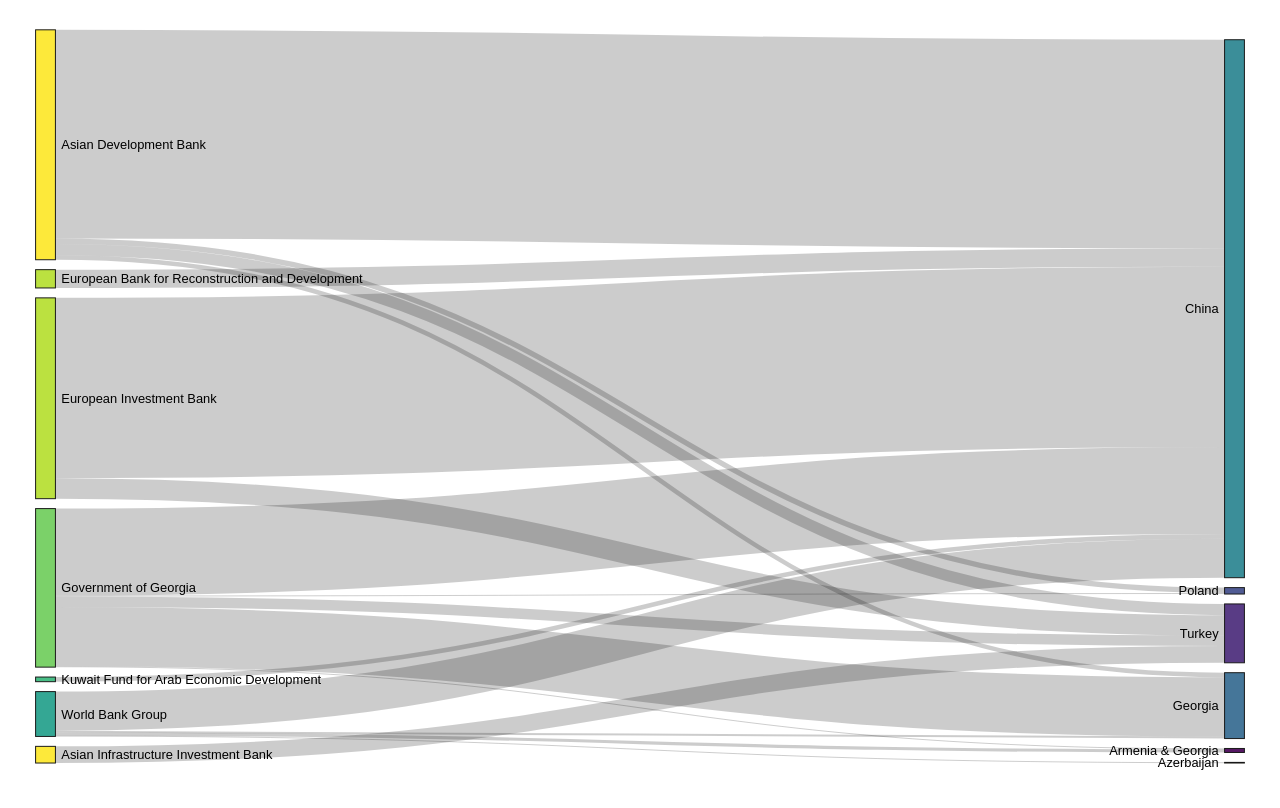
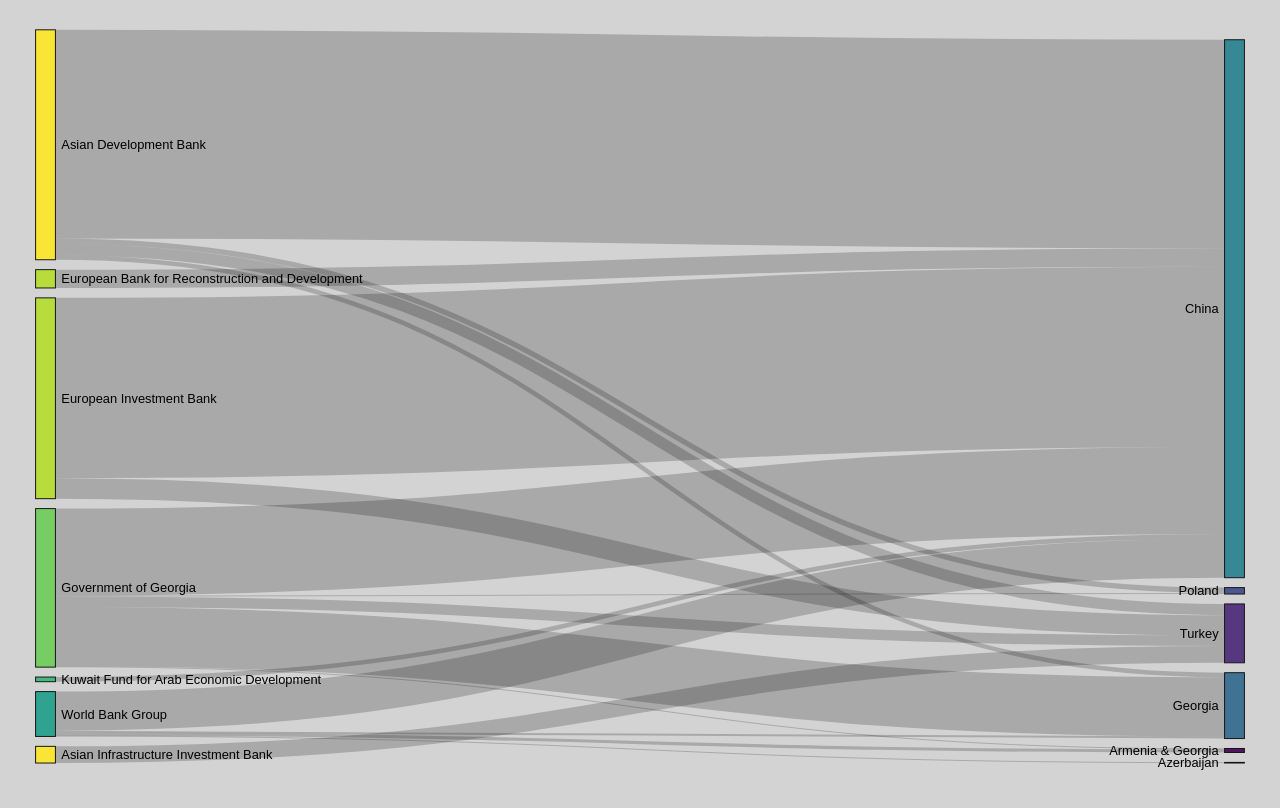
Before and after one commit to lwuersch/SankeyChart, a plain HTML site: page index.html in a window 1280 px wide. Drawn offline with Linux system fonts and the light colour scheme.

Commit message:
update color

```diff
--- a/index.html
+++ b/index.html
@@ -1573,7 +1573,7 @@ return function(){for(var n=0,e=0;e<t;++e)n+=Math.random();return n}},um=functio
 </script>
 
 </head>
-<body style="background-color: white;">
+<body style="background-color: lightgray;">
 <div id="htmlwidget_container">
   <div class="sankeyNetwork html-widget html-fill-item-overflow-hidden html-fill-item" id="htmlwidget-56ed659731396b68642c" style="width:960px;height:500px;"></div>
 </div>
```
